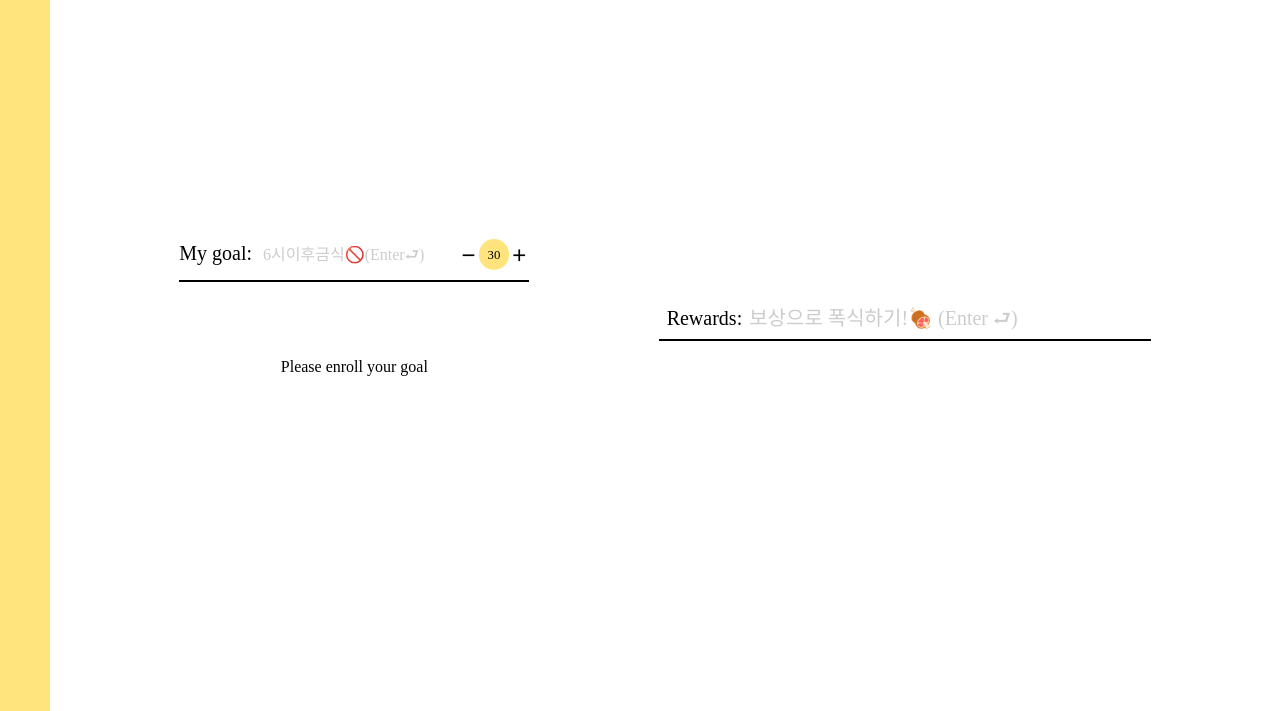
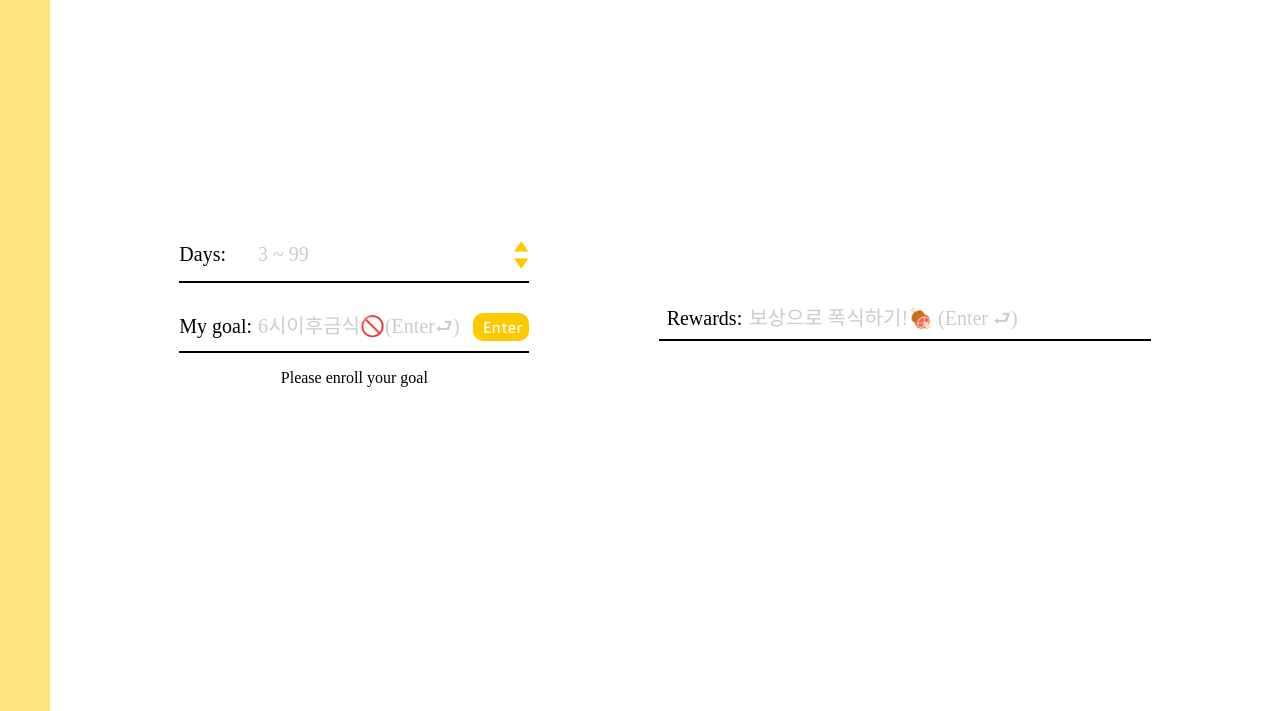
Before and after one commit to Hoya-kim/Leggo-goal-tracker-extension, a website with bundled scripts: page pages/main.html in a window 1280 px wide. Shown: the part 89-800 px from the top of the page. Built offline with nearby package versions, Linux system fonts and the light colour scheme.

Commit message:
refactor: Update Markup (#32)
* Modify goal interface markup - close #26

```diff
--- a/css/main.css
+++ b/css/main.css
@@ -69,7 +69,8 @@ a {
 .header-nickname {
   padding: 0 10px 0 5px;
 }
-.header-level {
+
+.badge {
   background: var(--primary-color);
   padding: 6px 10px;
   display: block;
@@ -197,52 +198,58 @@ a {
   outline: 0;
 }
 
-.goal-form {
+.goal-input-container {
+  font-size: 1.25rem;
+}
+
+.goal-input-container > div {
   display: flex;
   justify-content: space-between;
   align-items: center;
   border-bottom: 2px solid var(--black);
-  font-size: 1.25rem;
+  padding: 20px 0 10px;
+  margin-bottom: 10px;
 }
 
-.goal-name-input > input {
-  width: 11.5em;
-  padding: 6px 3px;
-  margin: 6px 3px;
+.goal-input-container label {
+  width: 20.9%;
+}
+
+.goal-input-container input {
+  width: 61%;
+}
+
+.goal-input-container input::placeholder {
+  color: #ccc;
+}
+
+.goal-input-container > div > *:last-child {
+  width: 16.1%;
+}
+
+.goal-days-control {
+  display: flex;
+  flex-direction: column;
+  align-items: flex-end;
   font-size: 1rem;
 }
 
-.goal-name-input > input::placeholder {
-  color: #ccc;
+.goal-days-control > button {
+  border: 0;
+  background: transparent;
+  cursor: pointer;
+  height: 16px;
+  padding: 0;
+  color: var(--primary-color);
 }
 
-.goal-days-input {
-  display: flex;
-  align-items: center;
-  padding: 10px 0;
-}
-
-.goal-days-input > input {
-  width: 2.4em;
-  height: 2.4em;
-  border-radius: 50%;
-  padding: 0;
-  background: var(--secondary-color);
-  text-align: center;
-  font-size: 0.8rem;
-  padding-top: 2px;
-}
-
-.goal-days-input > button {
-  display: inherit;
+button.badge {
   border: 0;
-  background: transparent;
-  padding: 0;
   cursor: pointer;
+  font-size: 1rem;
 }
 
 .goal-list-container {
-  padding-top: 60px;
   text-align: center;
 }
 
@@ -276,6 +283,7 @@ a {
   justify-content: space-between;
   padding: 17px;
   color: inherit;
+  position: relative;
 }
 
 .goal-name {
@@ -285,6 +293,26 @@ a {
 .goal-list-item.active .progress-bar {
   background-color: var(--gray2);
   height: 30px;
+}
+
+.goal-list-item.active .goal-days {
+  opacity: 0;
+}
+
+.goal-delete {
+  border: 0;
+  background: transparent;
+  position: absolute;
+  top: 13px;
+  right: 13px;
+  opacity: 0;
+  cursor: pointer;
+  font-size: 1.25rem;
+  color: inherit;
+}
+
+.goal-list-item.active .goal-delete {
+  opacity: 1;
 }
 
 .progress-bar {
@@ -314,7 +342,7 @@ a {
 }
 
 .hidden {
-  display: none;
+  opacity: 0;
 }
 
 /* goal-grid */
--- a/js/goalInterface.js
+++ b/js/goalInterface.js
@@ -1,7 +1,7 @@
 import Goal from './Goal.js';
 import state from './state.js';
 
-const $goalForm = document.querySelector('.goal-form');
+const $goalInputContainer = document.querySelector('.goal-input-container');
 const $goalNameInput = document.getElementById('goal-name-input');
 const $increase = document.querySelector('.increase');
 const $goalDaysInput = document.getElementById('goal-days-input');
@@ -22,6 +22,9 @@ const render = goalDataList => {
                         ${goal.name}
                     </span>
                     <span class="goal-days">${goal.days}일</span>
+                    <button class="goal-delete">
+                      <i class='bx bx-trash'></i>
+                    </button>
                 </div>
                 <div class="progress-bar">
                     <div class="progress-indicator"></div>
@@ -48,17 +51,19 @@ const Counter = (() => {
   };
 })();
 
-const goalDaysInputValidation = () =>
-  /^\d+$/.test($goalDaysInput.value) && $goalDaysInput.value > 2 && $goalDaysInput.value < 100;
+const goalDaysInputValidation = () => {
+  const { value } = $goalDaysInput;
+
+  return /^\d+$/.test(value) && +value > 2 && +value < 100;
+};
 
 window.addEventListener('DOMContentLoaded', () => {
   state.fetchGoalList();
   render(state.getGoalListAll());
 });
 
-$goalForm.onkeyup = e => {
-  if (e.key !== 'Enter') return;
-  if (!e.target.matches('.goal-form input')) return;
+$goalInputContainer.onsubmit = e => {
+  e.preventDefault();
 
   const goalName = $goalNameInput.value.trim();
   const goalDays = $goalDaysInput.value;
@@ -68,7 +73,6 @@ $goalForm.onkeyup = e => {
     state.addGoalToList(newGoal.data);
     render(state.getGoalListAll());
     $goalNameInput.value = '';
-    $goalDaysInput.value = 30;
   } else {
     alert('올바른 입력값을 입력해주세요');
   }
--- a/pages/main.html
+++ b/pages/main.html
@@ -30,7 +30,7 @@
           <div class="avatar-mouth"></div>
         </div>
         <div class="header-nickname">화려한 다이아몬드</div>
-        <div class="header-level">Level 1</div>
+        <div class="badge">Level 1</div>
       </div>
     </header>
     <nav class="active">
@@ -59,7 +59,21 @@
       <div class="goal-container">
         <div class="goal-interface">
           <!-- goal-interface -->
-          <form class="goal-form">
+          <form class="goal-input-container">
+            <div class="goal-days-input">
+              <label for="goal-days-input">Days:</label>
+              <input
+                type="text"
+                name="goal-days"
+                id="goal-days-input"
+                autocomplete="off"
+                placeholder="3 ~ 99"
+              />
+              <div class="goal-days-control">
+                <button class="increase" type="button"><i class="bx bxs-up-arrow"></i></button>
+                <button class="decrease" type="button"><i class="bx bxs-down-arrow"></i></button>
+              </div>
+            </div>
             <div class="goal-name-input">
               <label for="goal-name-input">My goal:</label>
               <input
@@ -69,17 +83,7 @@
                 autocomplete="off"
                 placeholder="6시이후금식🚫(Enter⮐)"
               />
-            </div>
-            <div class="goal-days-input">
-              <button class="decrease" type="button"><i class="bx bx-minus"></i></button>
-              <input
-                type="text"
-                name="goal-days"
-                id="goal-days-input"
-                utocomplete="off"
-                value="30"
-              />
-              <button class="increase" type="button"><i class="bx bx-plus"></i></button>
+              <button class="badge">Enter</button>
             </div>
           </form>
           <div class="goal-list-container">
```
